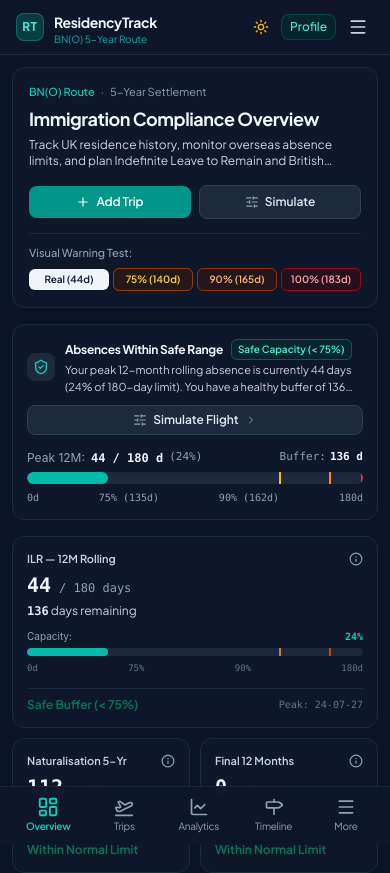
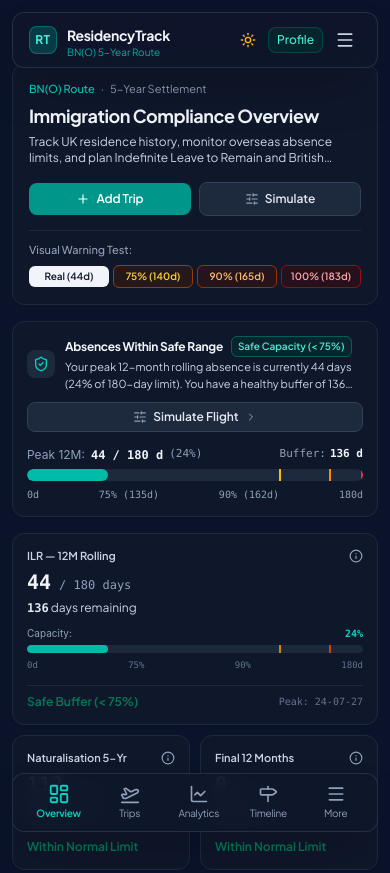
Before and after one commit to scmlewis/ResidencyTrack, a React (Vite) app: page / in a window 390 px wide. Shown: the top 873 px of the page. Built offline with nearby package versions, Linux system fonts and the light colour scheme.

Commit message:
Make desktop sidebar/header and mobile top/bottom bars floating

```diff
--- a/src/App.tsx
+++ b/src/App.tsx
@@ -168,7 +168,7 @@ export const App: React.FC = () => {
       {/* Main Content Area */}
       <div className="flex-1 flex flex-col min-w-0 overflow-y-auto">
         {/* Top Header Bar */}
-        <header className="hidden lg:flex items-center justify-between px-8 py-3.5 bg-white dark:bg-[#111C38] border-b border-slate-200 dark:border-slate-800 shrink-0 sticky top-0 z-30 shadow-2xs transition-colors">
+        <header className="hidden lg:flex items-center justify-between px-8 py-3.5 bg-white/90 dark:bg-[#111C38]/90 backdrop-blur-md border border-slate-200/80 dark:border-slate-700/60 shrink-0 sticky top-4 z-30 shadow-lg rounded-xl mx-4 transition-colors">
           <div className="flex items-center gap-3">
             <span className="text-xs font-semibold text-slate-400 dark:text-slate-400 uppercase tracking-wider">
               {currentTab.replace('_', ' ')}
@@ -221,7 +221,7 @@ export const App: React.FC = () => {
         </header>
 
         {/* View Content Viewport */}
-        <main className="flex-1 p-3 sm:p-6 lg:p-8 pb-24 lg:pb-8 max-w-7xl w-full mx-auto min-w-0 overflow-x-auto">
+        <main className="flex-1 p-3 sm:p-6 lg:p-8 pt-16 sm:pt-6 pb-24 sm:pb-6 lg:pb-8 max-w-7xl w-full mx-auto min-w-0 overflow-x-auto">
           {currentTab === 'dashboard' && (
             <DashboardView
               profile={profile}
--- a/src/components/Navigation.tsx
+++ b/src/components/Navigation.tsx
@@ -68,7 +68,7 @@ export const Navigation: React.FC<NavigationProps> = ({
   return (
     <>
       {/* Mobile Top Header */}
-      <header className="lg:hidden flex items-center justify-between px-4 py-2.5 bg-slate-900/95 backdrop-blur-md text-white border-b border-slate-800 sticky top-0 z-40 transition-colors">
+      <header className="lg:hidden fixed top-3 left-3 right-3 z-40 flex items-center justify-between px-4 py-2.5 bg-slate-900/90 backdrop-blur-md text-white border border-slate-700/60 rounded-xl shadow-2xl transition-colors">
         <div className="flex items-center gap-2.5">
           <div className="w-7 h-7 rounded-lg bg-teal-600/30 border border-teal-500/40 flex items-center justify-center text-teal-300 font-bold text-xs tracking-wider">
             RT
@@ -136,7 +136,7 @@ export const Navigation: React.FC<NavigationProps> = ({
       )}
 
       {/* Mobile Bottom Thumb Navigation Bar */}
-      <nav aria-label="Mobile Navigation" className="lg:hidden fixed bottom-0 left-0 right-0 z-40 bg-slate-900/95 backdrop-blur-md border-t border-slate-800/90 py-1 px-2 flex justify-around items-center">
+      <nav aria-label="Mobile Navigation" className="lg:hidden fixed bottom-3 left-3 right-3 z-40 bg-slate-900/90 backdrop-blur-md border border-slate-700/60 rounded-xl shadow-2xl py-1 px-2 flex justify-around items-center">
         {[
           { id: 'dashboard' as NavTab, label: 'Overview', icon: LayoutDashboard },
           { id: 'travel_log' as NavTab, label: 'Trips', icon: PlaneTakeoff },
@@ -172,7 +172,7 @@ export const Navigation: React.FC<NavigationProps> = ({
       </nav>
 
       {/* Desktop Persistent Sidebar */}
-      <aside className="hidden lg:flex flex-col w-64 bg-slate-900/95 text-white border-r border-slate-800 shrink-0 select-none">
+      <aside className="hidden lg:flex flex-col w-64 bg-slate-900/95 text-white border border-slate-700/60 shrink-0 select-none rounded-xl shadow-2xl m-4 backdrop-blur-md lg:sticky lg:top-4 lg:h-[calc(100vh-2rem)] overflow-hidden">
         {/* Brand Zone */}
         <div className="p-5 border-b border-slate-800">
           <div className="flex items-center gap-3">
```
